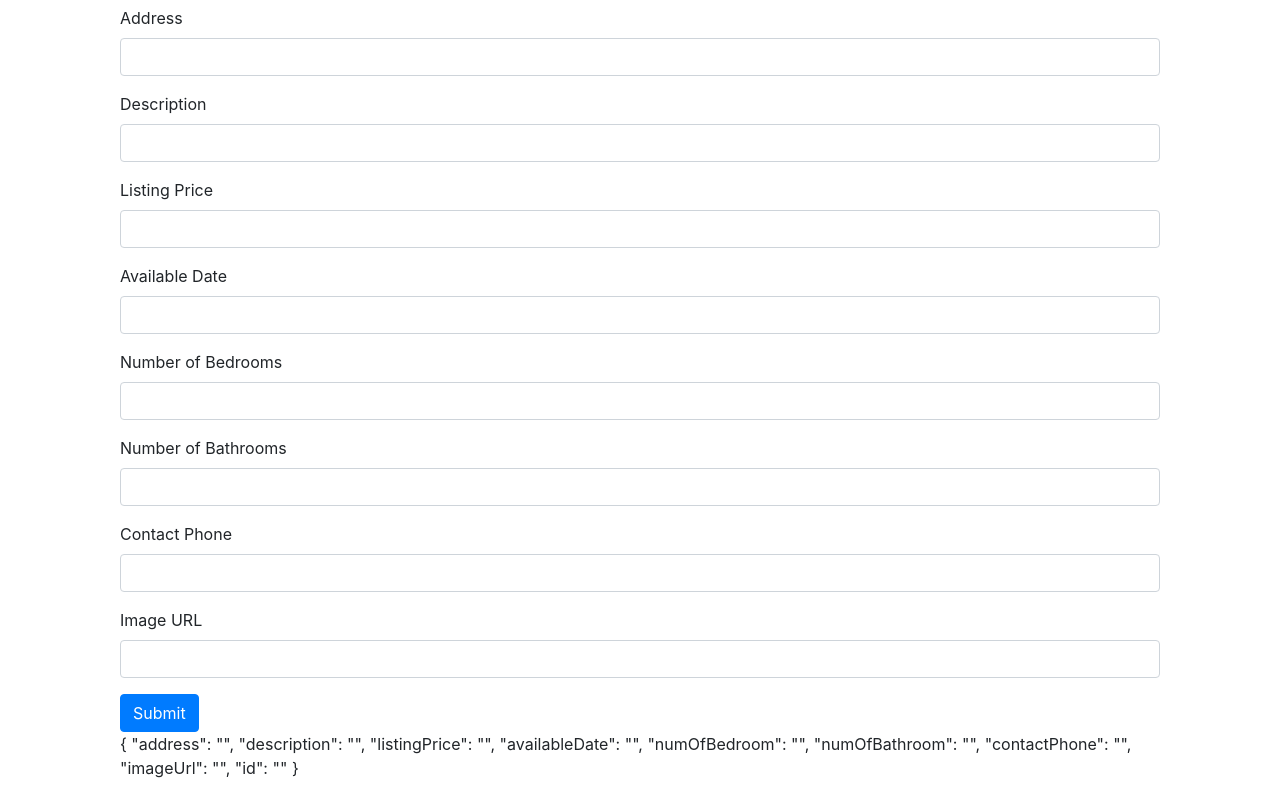
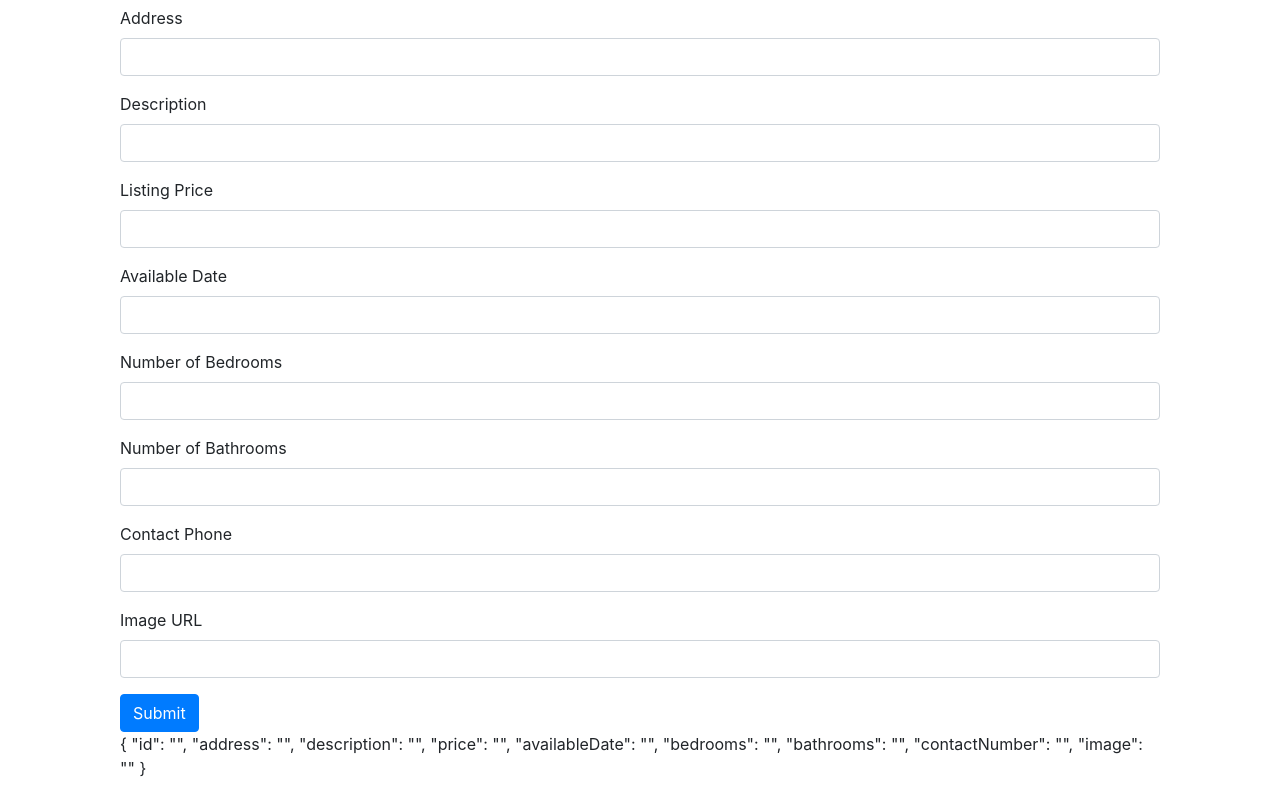
Before and after one commit to lcarlso2/AngularInClass, an Angular app: page /create in a window 1280 px wide. Shown: the part 181-981 px from the top of the page. Built offline with nearby package versions, Linux system fonts and the light colour scheme.

Commit message:
Not sure what's going on..... weird stuff

```diff
--- a/data/db.json
+++ b/data/db.json
@@ -64,17 +64,6 @@
       "imageUrl": "assets/images/house7.jpeg",
       "rating": "2",
       "likes": 2
-    },
-    {
-      "address": "",
-      "description": "",
-      "listingPrice": "",
-      "availableDate": "",
-      "numOfBedroom": "",
-      "numOfBathroom": "",
-      "contactPhone": "",
-      "imageUrl": "",
-      "id": "3"
     }
   ]
 }
--- a/src/app/houses/house-create-component/house-create.component.html
+++ b/src/app/houses/house-create-component/house-create.component.html
@@ -9,10 +9,10 @@
             type="text"
             formControlName="id"
             class="form-control"
-          [ngClass]="{ 'is-invalid': houseForm.touched && fields.id.errors }"
+            [ngClass]="{ 'is-invalid': submitted && fields.id.errors }"
           />
-        <div *ngIf="houseForm.touched || !!fields.id.errors" class="invalid-feedback">
-          <div *ngIf="!!fields.id.errors?.required">ID is required</div>
+          <div *ngIf="submitted && fields.id.errors" class="invalid-feedback">
+              <div *ngIf="fields.id.errors.required">ID is required</div>
           </div>
           <div *ngIf="!!fields.id.errors?.idTaken" class="invalid-feedback">
               ID is taken
@@ -26,7 +26,7 @@
             type="text"
             formControlName="address"
             class="form-control"
-          [ngClass]="{ 'is-invalid': houseForm.touched && fields.address.errors }"
+            [ngClass]="{ 'is-invalid': submitted && fields.address.errors }"
           />
         </div>
 
@@ -37,11 +37,8 @@
             type="text"
             formControlName="description"
             class="form-control"
-          [ngClass]="{ 'is-invalid': houseForm.touched && !!fields.description.errors }"
+            [ngClass]="{ 'is-invalid': submitted && fields.description.errors }"
           />
-        <div *ngIf="houseForm.touched && !!fields.description.errors" class="invalid-feedback">
-          <div *ngIf="!!fields.description.errors">Must be at least 10 characters.</div>
-        </div>
         </div>
 
         <!-- Listing price field -->
@@ -49,9 +46,9 @@
           <label for="listingPrice">Listing Price</label>
           <input
             type="text"
-          formControlName="listingPrice"
+            formControlName="price"
             class="form-control"
-          [ngClass]="{ 'is-invalid': houseForm.touched && fields.listingPrice.errors }"
+            [ngClass]="{ 'is-invalid': submitted && fields.price.errors }"
           />
         </div>
 
@@ -62,7 +59,7 @@
             type="text"
             formControlName="availableDate"
             class="form-control"
-          [ngClass]="{ 'is-invalid': houseForm.touched && fields.availableDate.errors }"
+            [ngClass]="{ 'is-invalid': submitted && fields.availableDate.errors }"
           />
         </div>
 
@@ -71,9 +68,9 @@
           <label for="numOfBedroom">Number of Bedrooms</label>
           <input
             type="number"
-          formControlName="numOfBedroom"
+            formControlName="bedrooms"
             class="form-control"
-          [ngClass]="{ 'is-invalid': houseForm.touched && fields.numOfBedroom.errors }"
+            [ngClass]="{ 'is-invalid': submitted && fields.bedrooms.errors }"
           />
         </div>
 
@@ -82,9 +79,9 @@
           <label for="numOfBathroom">Number of Bathrooms</label>
           <input
             type="number"
-          formControlName="numOfBathroom"
+            formControlName="bathrooms"
             class="form-control"
-          [ngClass]="{ 'is-invalid': houseForm.touched && fields.numOfBathroom.errors }"
+            [ngClass]="{ 'is-invalid': submitted && fields.bathrooms.errors }"
           />
         </div>
 
@@ -94,8 +91,8 @@
           <input
             type="text"
             class="form-control"
-          formControlName="contactPhone"
-          [ngClass]="{ 'is-invalid': houseForm.touched && fields.contactPhone.errors }"
+            formControlName="contactNumber"
+            [ngClass]="{ 'is-invalid': submitted && fields.contactNumber.errors }"
           />
         </div>
 
@@ -105,8 +102,8 @@
           <input
             type="text"
             class="form-control"
-          formControlName="imageUrl"
-          [ngClass]="{ 'is-invalid': houseForm.touched && fields.imageUrl.errors }"
+            formControlName="image"
+            [ngClass]="{ 'is-invalid': submitted && fields.image.errors }"
           />
         </div>
         <button type="submit" class="btn btn-primary">Submit</button>
--- a/src/app/houses/house-create-component/house-create.component.ts
+++ b/src/app/houses/house-create-component/house-create.component.ts
@@ -48,17 +48,16 @@ export class HouseCreateComponent implements OnInit {
 
   ngOnInit() {
     this.houseForm = this.formBuilder.group({
-
-      address: ["", Validators.required],
-      description: ["", [Validators.required, Validators.minLength(10)]],
-      listingPrice: ["", Validators.required],
-      availableDate: ["", Validators.required],
-      numOfBedroom: ["", Validators.required],
-      numOfBathroom: ["", Validators.required],
-      contactPhone: ["", Validators.required],
-      imageUrl: ["", Validators.required],
-      id: ["", [Validators.required], [this.idValidator()]]
-    });
+      id: ["", [Validators.required], [this.idValidator()]],
+      address: ['', Validators.required],
+      description: ['', Validators.required],
+      price: ['', Validators.required],
+      availableDate: ['', Validators.required],
+      bedrooms: ['', Validators.required],
+      bathrooms: ['', Validators.required],
+      contactNumber: ['', Validators.required],
+      image: ['', Validators.required],
+  });
   }
 
   // convenience getter for easy access to form fields
@@ -69,7 +68,7 @@ export class HouseCreateComponent implements OnInit {
   onSubmit() {
     this.submitted = true;
     // stop here if form is invalid
-    console.log(this.houseForm.invalid + " -------------- IS THE FORM INVALID???")
+    console.log(this.houseForm + " -------------- IS THE FORM INVALID???")
     if (this.houseForm.invalid) {
       console.log("inside invalid form");
       return;
```
Lines whose indentation alone changed are shown as unchanged.
